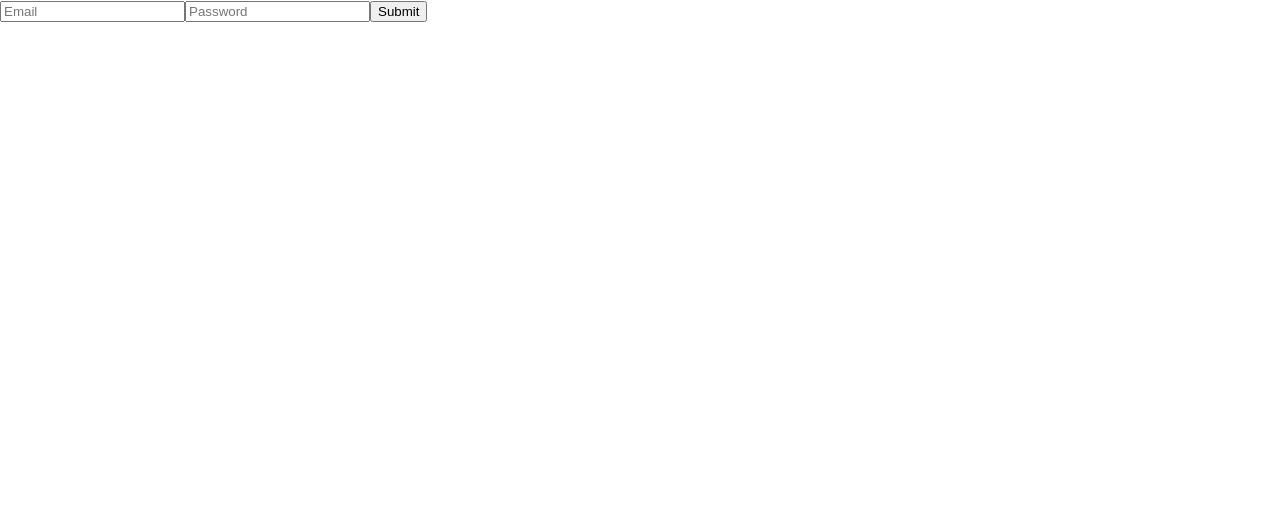
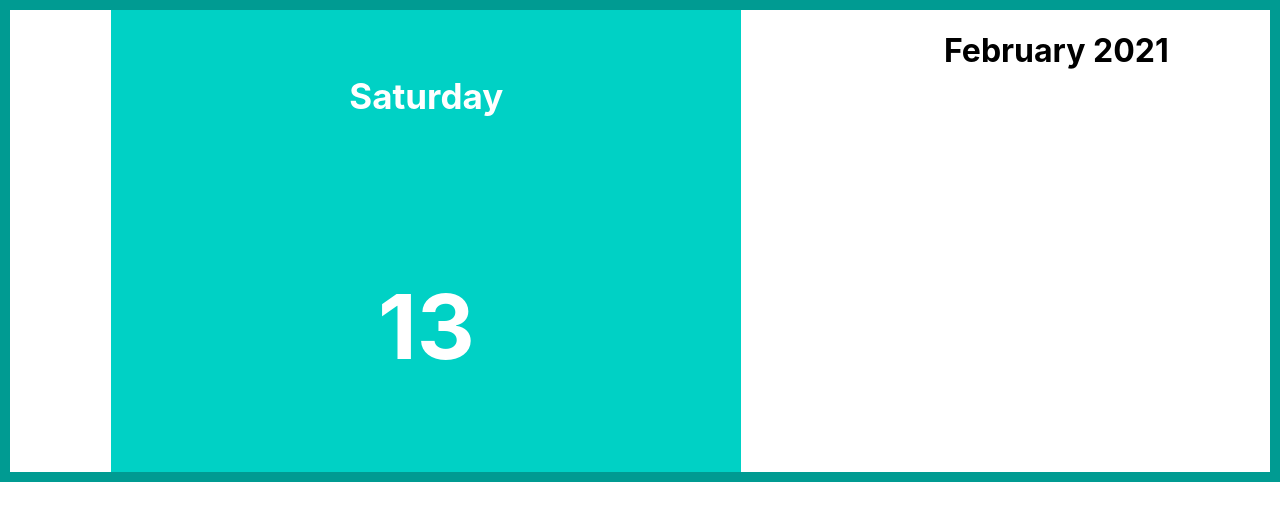
Before and after one commit to vitaliisyrykh/calendar-signIn-form, a React (Create React App) app: page / in a window 1280 px wide. Shown: the top 520 px of the page. Built offline with nearby package versions, Linux system fonts and the light colour scheme.

Commit message:
add some new

```diff
--- a/src/App.js
+++ b/src/App.js
@@ -1,16 +1,13 @@
-import React from 'react';
-import Calendar from './calendar'
-import InputForm from './input-form/index'
+import React from "react";
+import Calendar from './calendar';
+import InputForm from "./input-form/index";
+import Counter from "./counter";
 
-
-import './App.css';
+import "./App.css";
 
 function App(props) {
 
-
-
-    return <InputForm/>
-
+  return <Calendar/>;
 }
 
 export default App;
--- /dev/null
+++ b/src/calendar/calendar.module.css
@@ -0,0 +1,6 @@
+.calendarContainer{
+  border: 10px solid #009b92;
+  display: flex;
+  justify-content: space-around;
+
+}
--- a/src/calendar/current-calendar-day/index.jsx
+++ /dev/null
@@ -1,28 +0,0 @@
-import {Component} from 'react';
-
-class CurrentCalendarDay extends Component{
-  constructor(props){
-    super(props)
-    this.state={
-      date:this.props.date.toString(),
-    }
-  };
-  tick = () => {
-    const { date } = this.state;
-    date.setSeconds(date.getSeconds() + 1);
-    this.setState({ date });
-  };
-
-  render(){
-    console.dir(this.state.date)
-    //let options ={weekday:'long'}
-    //let day = new Intl.DateTimeFormat('en-US', options).format(this.state.date);
-    return (
-      <>
-        <h1></h1>
-        <p>{this.state.date.toString()}</p>
-      </>
-    )
-  }
-}
-export default CurrentCalendarDay ;
--- /dev/null
+++ b/src/calendar/current-calendar-mounth/index.jsx
@@ -0,0 +1,34 @@
+import {Component} from 'react';
+import MounthYear from './mounth-year';
+
+
+class CurrentCalendarDay extends Component{
+  constructor(props){
+    super(props)
+    this.state={
+
+    }
+  }
+  weekDays=()=>{
+    return(
+      <div>
+        <div>Sun</div>
+        <div>Mon</div>
+        <div>Tue</div>
+        <div>Wed</div>
+        <div>Thu</div>
+        <div>Fri</div>
+        <div>Sun</div>
+      </div>
+    )
+  }
+    render(){
+      return(
+        <div>
+          <MounthYear day={this.props.day}/>
+
+        </div>
+      )
+    }
+}
+export default CurrentCalendarDay ;
--- /dev/null
+++ b/src/calendar/current-calendar-mounth/mounth-year/index.jsx
@@ -0,0 +1,18 @@
+import{Component} from 'react';
+import{format} from 'date-fns';
+
+class MounthYear extends Component {
+  constructor(props) {
+    super(props)
+
+  }
+
+  render(){
+    const {day}=this.props
+
+    return(
+      <h1>{format(day, 'MMMM yyyy')}</h1>
+    )
+  }
+}
+export default MounthYear;
--- /dev/null
+++ b/src/calendar/current-day/current-day.module.css
@@ -0,0 +1,18 @@
+.currentDayContainer{
+  display: flex;
+  flex-direction: column;
+  align-items: center;
+  background-color: #00d1c5;
+  width: 50%;
+  box-sizing: border-box;
+  color: white;
+}
+.dayNumber{
+  padding: 30px 0;
+  font-size: 90px;
+}
+.dayString{
+  padding: 30px 0;
+
+  font-size: 35px;
+}
--- a/src/calendar/index.jsx
+++ b/src/calendar/index.jsx
@@ -1,23 +1,26 @@
-import React from 'react';
-import CurrentCalendarDay from './current-calendar-day'
+import React from "react";
+import { format } from "date-fns";
+import style from '../calendar/calendar.module.css';
+import CurrentDay from './current-day';
+import CurrentCalendarMounth from './current-calendar-mounth';
 
 
-const date = new Date();
-class Calendar extends React.Component{
-  constructor(props){
-    super(props)
-    this.state={
-      date:date,
-    }
+class Calendar extends React.Component {
+  constructor(props) {
+    super(props);
+    this.state = {
+      day: new Date(),
+    };
   }
 
-  render(){
-    return(
-      <>
-        <CurrentCalendarDay date={this.state.date}/>
-        {/* <CurrentCalendarMounth/>  */}
-      </>
-    )
+  render() {
+    const {day}=this.state;
+    return (
+      <div className ={style.calendarContainer}>
+        <CurrentDay day={day}/>
+        <CurrentCalendarMounth day = {day}/>
+      </div>
+    );
   }
 }
 
--- a/src/input-form/index.jsx
+++ b/src/input-form/index.jsx
@@ -1,6 +1,6 @@
 import React, { Component } from "react";
 import styles from "./input-form.module.css";
-import cx from 'classnames';
+import cx from "classnames";
 
 class InputForm extends Component {
   constructor(props) {
@@ -42,7 +42,7 @@ class InputForm extends Component {
           type="password"
           name="password"
         ></input>
-        <input type='submit'></input>
+        <input type="submit"></input>
       </form>
     );
   }
```
Also changed, not shown: src/calendar/current-calendar-mounth/day-week/index.jsx (added, +9 -0 lines), src/calendar/current-calendar-mounth/week/index.jsx (added).
